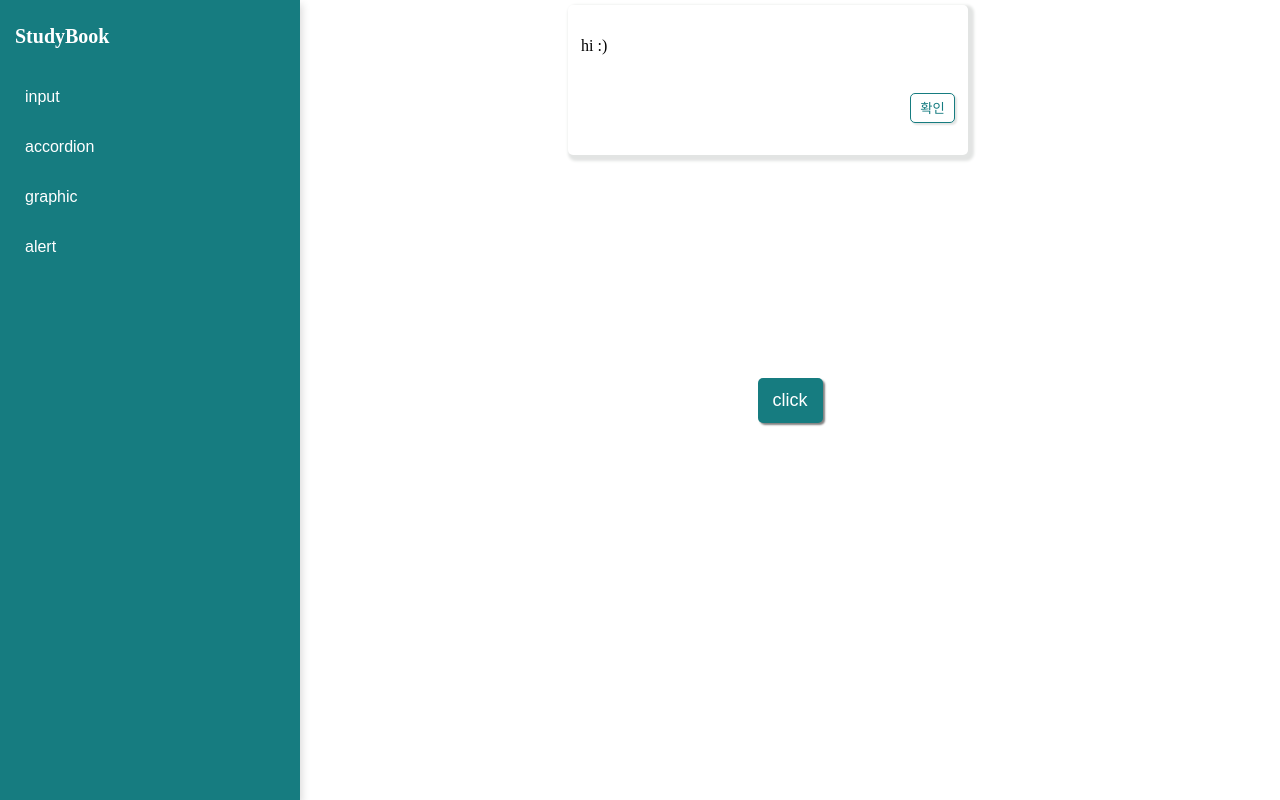
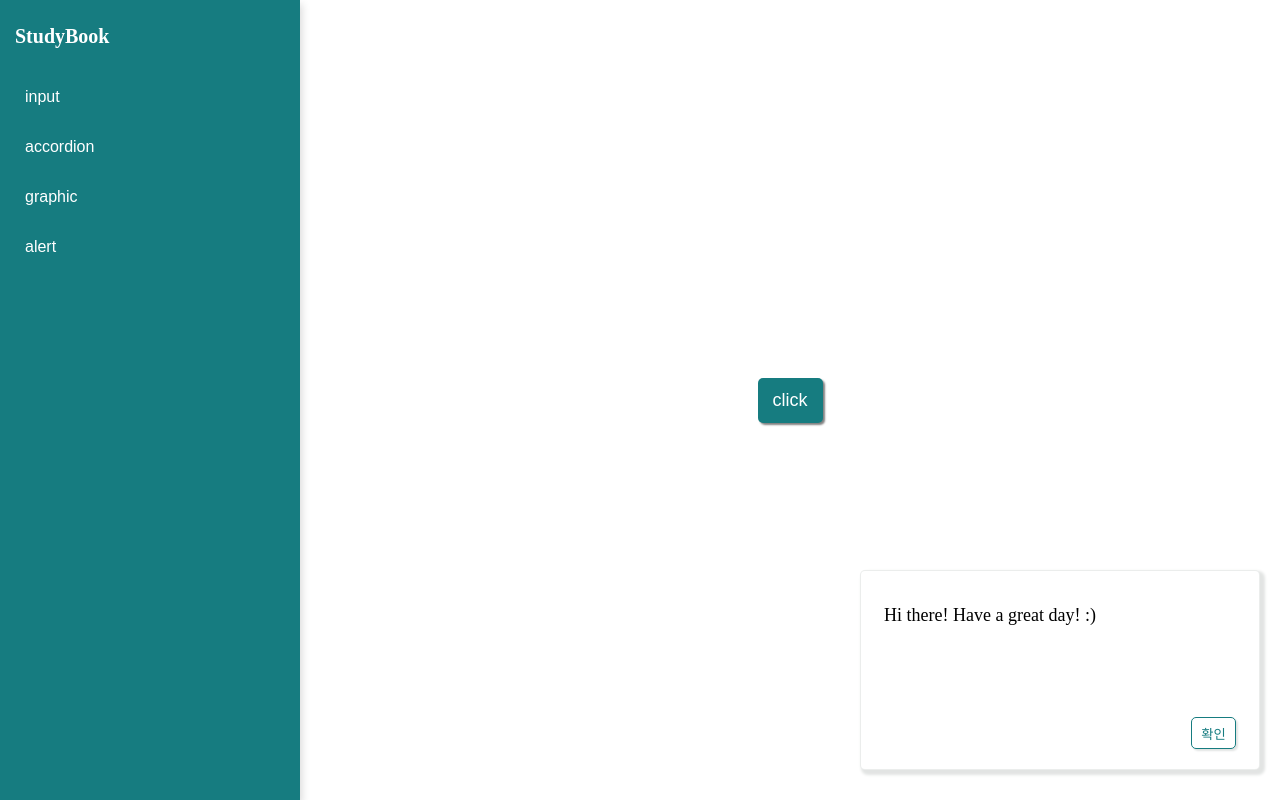
Before and after one commit to yejz0715/my-app, a React app: page /details/D00 in a window 1280 px wide. Both pictures are taken after a click on the button "click". Built offline with nearby package versions, Linux system fonts and the light colour scheme; data requests are answered from the project's data file.

Commit message:
feat:component_Alert창 애니메이션 추가

```diff
--- a/src/components/Alert/index.tsx
+++ b/src/components/Alert/index.tsx
@@ -12,7 +12,9 @@ const Alert = () => {
         <div>
             {isOpen && (
                 <div className="alert-wrap">
-                    <h1 className="alert-title">hi :)</h1>
+                    <h1 className="alert-title">
+                        Hi there! Have a great day! :)
+                    </h1>
                     <button onClick={handleCloseAlert} className="close-button">
                         확인
                     </button>
--- a/src/components/Alert/style.scss
+++ b/src/components/Alert/style.scss
@@ -2,26 +2,43 @@
     display: flex;
     flex-direction: column;
     align-items: flex-end;
-    justify-content: space-around;
+    justify-content: space-between;
     position: fixed;
-    top: 80px;
-    left: 60%;
+    bottom: -70px;
+    right: -180px;
     width: 400px;
-    height: 150px;
-    padding: 13px;
+    height: 200px;
+    padding: 20px 23px;
     background-color: white;
+    border: 1px solid #e2e4e3ac;
     border-radius: 5px;
-    box-shadow: 3px 3px 3px 3px #e2e4e3;
+    box-shadow: 3px 3px 3px 2px #e2e4e3;
     transform: translate(-50%, -50%);
     z-index: 999;
+    animation-name: alert;
+    animation-name: alert;
+    animation-duration: 1s;
+    // animation-duration: leaner;
+    // animation-direction: alternate;
+    animation-fill-mode: forwards;
+}
+@keyframes alert {
+    0% {
+        bottom: -250px;
+    }
+    100% {
+        bottom: -70px;
+    }
 }
 .alert-title {
+    font-size: 18px;
     margin-right: auto;
+    margin-top: 15px;
 }
 
 .close-button {
     width: 45px;
-    height: 30px;
+    height: 32px;
     color: #167c80;
     background-color: white;
     border: 1px solid #167c80;
```
